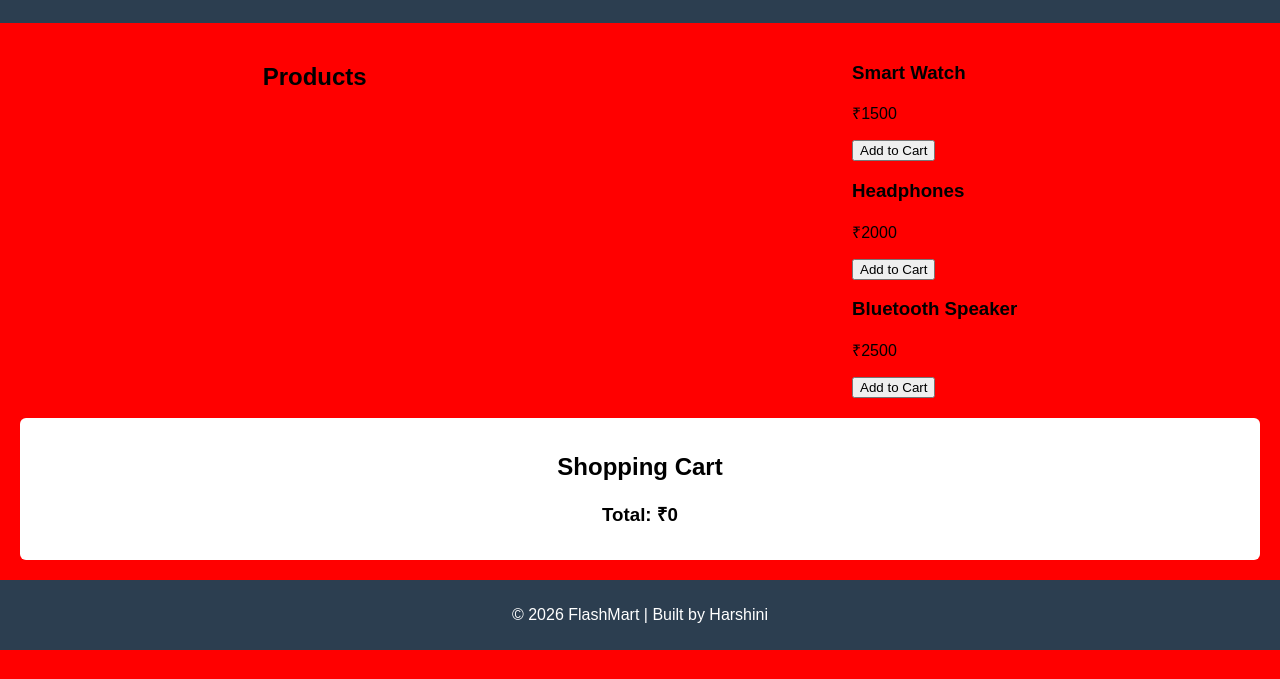
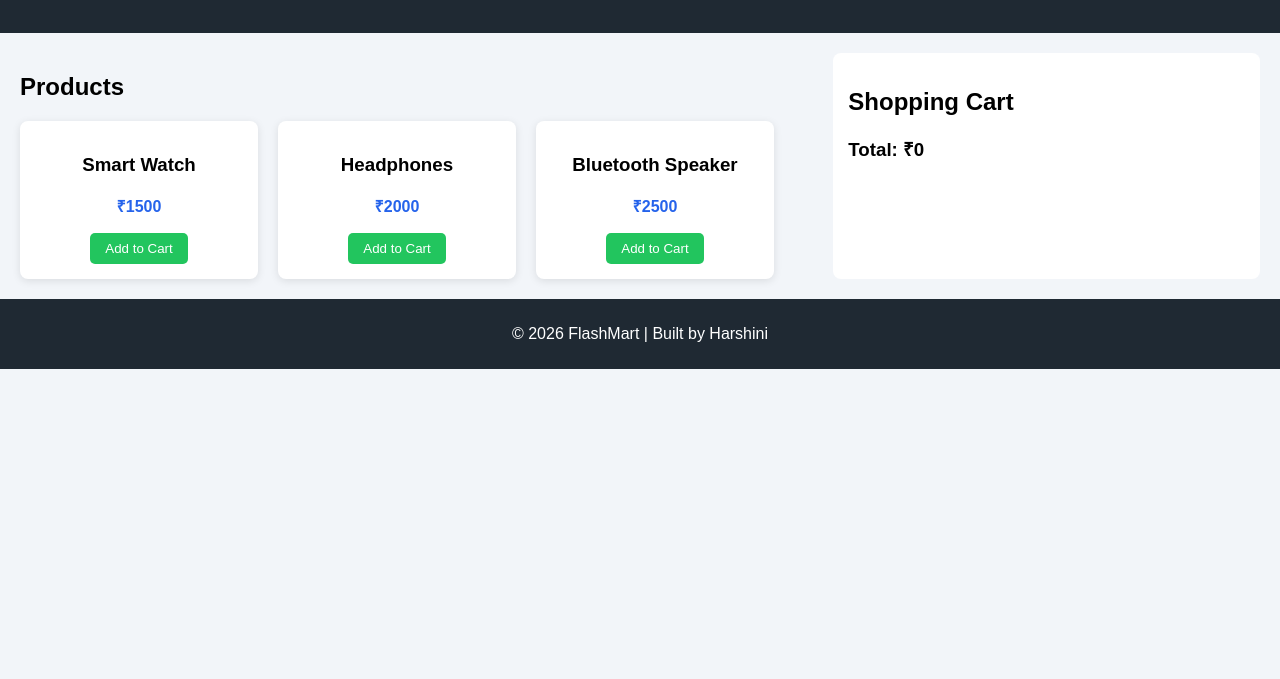
Before and after one commit to harshini-01-2005/flashmart-project, a plain HTML site: page index.html in a window 1280 px wide. Shown: the part 121-800 px from the top of the page. Drawn offline with Linux system fonts and the light colour scheme.

Commit message:
Refactor CSS styles for layout and design

```diff
--- a/style.css
+++ b/style.css
@@ -1,55 +1,94 @@
-body { background-color: red !important; }
+* {
+    box-sizing: border-box;
+    font-family: Arial, sans-serif;
+}
 
 body {
-    font-family: Arial, sans-serif;
     margin: 0;
-    background-color: #f4f4f4;
+    background-color: #f2f5f9;
 }
 
-header {
-    background-color: #2c3e50;
+.navbar {
+    background-color: #1f2933;
     color: white;
+    padding: 20px;
     text-align: center;
-    padding: 15px;
+}
+
+.container {
+    display: flex;
+    gap: 20px;
+    padding: 20px;
 }
 
 .products {
-    display: flex;
-    justify-content: space-around;
-    margin: 20px;
+    flex: 2;
 }
 
-.product {
-    background-color: white;
-    width: 25%;
+.cart {
+    flex: 1;
+    background: white;
     padding: 15px;
-    border-radius: 6px;
-    text-align: center;
+    border-radius: 8px;
 }
 
-.product button {
-    background-color: #27ae60;
+.product-grid {
+    display: flex;
+    gap: 20px;
+}
+
+.product-card {
+    background: white;
+    padding: 15px;
+    width: 30%;
+    border-radius: 8px;
+    text-align: center;
+    box-shadow: 0 2px 8px rgba(0,0,0,0.1);
+    transition: transform 0.2s;
+}
+
+.product-card:hover {
+    transform: translateY(-5px);
+}
+
+.price {
+    font-weight: bold;
+    color: #2563eb;
+}
+
+button {
+    background-color: #22c55e;
     color: white;
     border: none;
-    padding: 8px 14px;
+    padding: 8px 15px;
+    border-radius: 5px;
     cursor: pointer;
 }
 
-.product button:hover {
-    background-color: #1e8449;
+button:hover {
+    background-color: #16a34a;
 }
 
-.cart {
-    background-color: white;
-    margin: 20px;
-    padding: 15px;
-    text-align: center;
-    border-radius: 6px;
+#cart-items {
+    list-style: none;
+    padding: 0;
+}
+
+#cart-items li {
+    display: flex;
+    justify-content: space-between;
+    margin-bottom: 8px;
+}
+
+.remove-btn {
+    background: red;
+    padding: 3px 7px;
+    font-size: 12px;
 }
 
 footer {
-    background-color: #2c3e50;
+    text-align: center;
+    background: #1f2933;
     color: white;
-    text-align: center;
     padding: 10px;
 }
```
